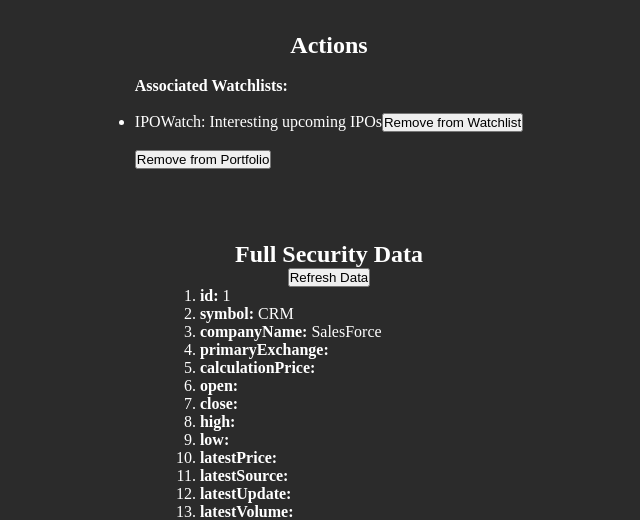
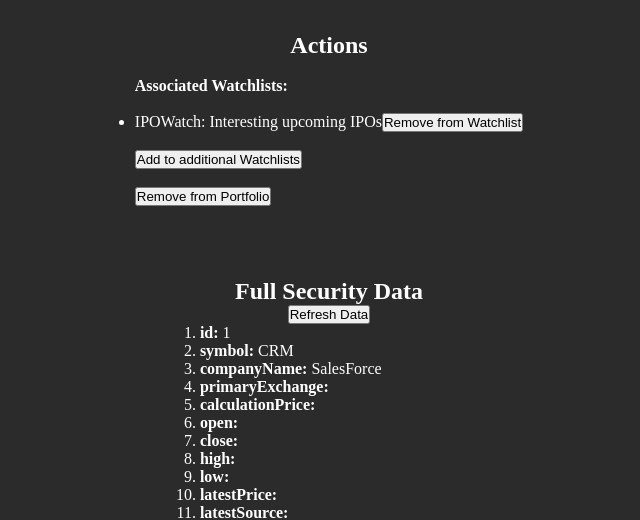
Before and after one commit to dhintz89/stock-stack, a Rails app: page /securities/1 in a window 1280 px wide. Shown: the part 352-872 px from the top of the page, without its empty margins (311-951 px from the left). Run offline with Rails 7, Linux system fonts and the light colour scheme; a user stored in the database is signed in; data comes from the database, SQL or seed files in the repository.

Commit message:
@security defined for create & update controller actions

```diff
--- a/app/assets/stylesheets/application.css
+++ b/app/assets/stylesheets/application.css
@@ -136,7 +136,7 @@
 }
 
 .form input[type=checkbox] {
-    width: 15%;
+    width: 5%;
 }
 
 .form textarea {
--- a/app/controllers/securities_controller.rb
+++ b/app/controllers/securities_controller.rb
@@ -17,10 +17,16 @@
     end
 
     def create
-        @security
+        @security ||= Security.new(flash[:passed_sec])
+        binding.pry
     end
 
     def update
+        @security = Security.find(params[:id])
+        binding.pry
+    end
+
+    def refresh
         @security = Security.find(params[:id])
         @security.refresh_security(StockQuote::Stock.raw_quote(@security.symbol)["#{@security.symbol}"]["quote"])
         if @security.valid?
@@ -54,6 +60,6 @@
 
     private
     def security_params
-        params.require(:security).permit(:symbol, :companyName, :primaryExchange, :calculationPrice, :open, :close, :high, :low, :latestPrice, :latestSource, :latestUpdate, :latestVolume, :previousClose, :change, :changePercent, :marketCap, :peRatio, :week52High, :week52Low, :ytdChange)
+        params.require(:security).permit(:watchlist_ids[], :symbol, :companyName, :primaryExchange, :calculationPrice, :open, :close, :high, :low, :latestPrice, :latestSource, :latestUpdate, :latestVolume, :previousClose, :change, :changePercent, :marketCap, :peRatio, :week52High, :week52Low, :ytdChange)
     end
 end
--- a/app/views/securities/new.html.erb
+++ b/app/views/securities/new.html.erb
@@ -1,7 +1,8 @@
 <div class='form'><h1>Add to Watchlists</h1><br>
 <%= form_for @security do |f| %>
+    <% flash.keep(:passed_sec) %>
     <p><%= f.label "Select Watchlist(s) for #{@security.symbol}:" %></p>
-    <%= f.collection_check_boxes :watchlists, current_user.watchlists.all, :id, :name %>
+    <%= f.collection_check_boxes(:watchlist_ids, current_user.watchlists.all, :id, :name, {checked: @security.watchlist_ids.map(&:to_param)}) %>
     <br><br>
     <p><%= f.label :new_watchlist, "Or start a new Watchlist for #{@security.symbol}:" %></p>
     <%= f.fields_for :watchlists, @security.watchlists.build do |wl| %>
@@ -11,6 +12,6 @@
         <%= wl.text_area :description %>
     <% end %>
     <br><br>
-    <%= f.submit class: 'submit-btn' %>
+    <%= f.submit "Add to Selected", class: 'submit-btn' %>
 <% end %>
 </div>
--- a/app/views/securities/show.html.erb
+++ b/app/views/securities/show.html.erb
@@ -1,4 +1,4 @@
-<%= flash[:alert] %>
+<%= alert %>
 
 <h1><%= @security.symbol %> - <%= @security.companyName %></h1>
 
@@ -23,6 +23,10 @@
                 <li><%= watchlist.name %>: <%= watchlist.description %><%= submit_tag "Remove from Watchlist" %></li>
             <% end %></ul><br>
         <% end %>
+        <%= form_tag(new_security_path, method: 'GET') do %>
+            <%= hidden_field_tag :sec_id, @security.id %>
+            <%= submit_tag "Add to additional Watchlists" %>
+        <% end %><br>
         <%= form_with(URL: "/securities/#{@security.id}", method: 'DELETE') do %>
             <%= submit_tag "Remove from Portfolio" %>
         <% end %><br>
```
